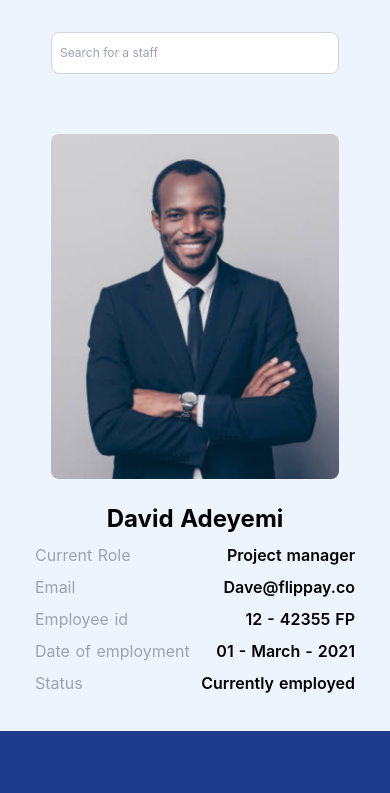
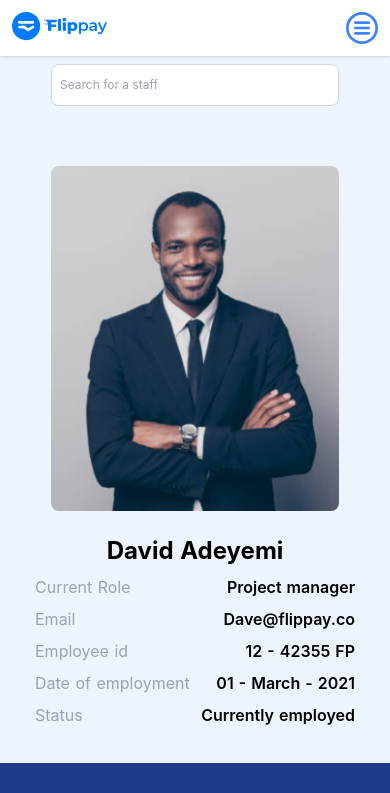
Before and after one commit to Uvacoder/flip-emp, a Nuxt app: page /home in a window 390 px wide. Shown: the top 793 px of the page. Built offline with nearby package versions, Linux system fonts and the light colour scheme.

Commit message:
implemented burger nav menu

```diff
--- /dev/null
+++ b/components/mobileNav.vue
@@ -0,0 +1,135 @@
+<template>
+  <div class="fixed w-full">
+    <div
+      class="
+        sm:hidden
+        relative
+        z-10
+        py-3
+        px-3
+        bg-white
+        shadow
+        flex
+        justify-between
+        top-0
+      "
+    >
+      <nuxt-link to="/"><img src="~/assets/logo.svg" alt="" /></nuxt-link>
+      <div>
+        <div v-if="!mobile" @click="toggleNav">
+          <svg
+            class="w-8 fill-current text-blue-500"
+            viewBox="0 0 512 512"
+            style="enable-background: new 0 0 512 512"
+            xml:space="preserve"
+          >
+            <g transform="translate(1 1)">
+              <g>
+                <g>
+                  <path
+                    d="M255-1C113.618-1-1,113.618-1,255s114.618,256,256,256s256-114.618,256-256S396.382-1,255-1z M255,468.333     c-117.818,0-213.333-95.515-213.333-213.333S137.182,41.667,255,41.667S468.333,137.182,468.333,255S372.818,468.333,255,468.333     z"
+                  />
+                  <path
+                    d="M361.667,148.333H148.333c-11.782,0-21.333,9.551-21.333,21.333c0,11.782,9.551,21.333,21.333,21.333h213.333     c11.782,0,21.333-9.551,21.333-21.333C383,157.885,373.449,148.333,361.667,148.333z"
+                  />
+                  <path
+                    d="M361.667,233.667H148.333C136.551,233.667,127,243.218,127,255s9.551,21.333,21.333,21.333h213.333     c11.782,0,21.333-9.551,21.333-21.333S373.449,233.667,361.667,233.667z"
+                  />
+                  <path
+                    d="M361.667,319H148.333C136.551,319,127,328.551,127,340.333c0,11.782,9.551,21.333,21.333,21.333h213.333     c11.782,0,21.333-9.551,21.333-21.333C383,328.551,373.449,319,361.667,319z"
+                  />
+                </g>
+              </g>
+            </g>
+          </svg>
+        </div>
+        <div v-if="mobile" @click="toggleNav">
+          <svg
+            class="w-8 fill-current text-blue-500"
+            viewBox="0 0 340.8 340.8"
+            style="enable-background: new 0 0 340.8 340.8"
+            xml:space="preserve"
+          >
+            <g>
+              <g>
+                <path
+                  d="M170.4,0C76.4,0,0,76.4,0,170.4s76.4,170.4,170.4,170.4s170.4-76.4,170.4-170.4S264.4,0,170.4,0z M170.4,323.6    c-84.4,0-153.2-68.8-153.2-153.2S86,17.2,170.4,17.2S323.6,86,323.6,170.4S254.8,323.6,170.4,323.6z"
+                />
+              </g>
+            </g>
+            <g>
+              <g>
+                <path
+                  d="M182.4,169.6l50-50c3.2-3.2,3.2-8.8,0-12c-3.2-3.2-8.8-3.2-12,0l-50,50l-50-50c-3.2-3.2-8.8-3.2-12,0    c-3.2,3.2-3.2,8.8,0,12l50,50l-50,49.6c-3.2,3.2-3.2,8.8,0,12c1.6,1.6,4,2.4,6,2.4s4.4-0.8,6-2.4l50-50l50,50c1.6,1.6,4,2.4,6,2.4    s4.4-0.8,6-2.4c3.2-3.2,3.2-8.8,0-12L182.4,169.6z"
+                />
+              </g>
+            </g>
+          </svg>
+        </div>
+      </div>
+    </div>
+    <div
+      :class="{ showNav: mobile, hideNav: !mobile }"
+      class="bg-white sm:hidden flex justify-evenly items-center text-gray-500"
+    >
+      <div @click="toggleView('home')" class="flex my-4">
+        <svg
+          class="w-6 mr-2 fill-current"
+          xmlns="http://www.w3.org/2000/svg"
+          viewBox="0 0 512 512"
+        >
+          <path
+            d="m498.195312 222.695312c-.011718-.011718-.023437-.023437-.035156-.035156l-208.855468-208.847656c-8.902344-8.90625-20.738282-13.8125-33.328126-13.8125-12.589843 0-24.425781 4.902344-33.332031 13.808594l-208.746093 208.742187c-.070313.070313-.140626.144531-.210938.214844-18.28125 18.386719-18.25 48.21875.089844 66.558594 8.378906 8.382812 19.445312 13.238281 31.277344 13.746093.480468.046876.964843.070313 1.453124.070313h8.324219v153.699219c0 30.414062 24.746094 55.160156 55.167969 55.160156h81.710938c8.28125 0 15-6.714844 15-15v-120.5c0-13.878906 11.289062-25.167969 25.167968-25.167969h48.195313c13.878906 0 25.167969 11.289063 25.167969 25.167969v120.5c0 8.285156 6.714843 15 15 15h81.710937c30.421875 0 55.167969-24.746094 55.167969-55.160156v-153.699219h7.71875c12.585937 0 24.421875-4.902344 33.332031-13.808594 18.359375-18.371093 18.367187-48.253906.023437-66.636719zm0 0"
+          />
+        </svg>
+        <div>Home</div>
+      </div>
+      <div @click="toggleView('history')" class="flex my-4">
+        <svg
+          class="w-6 mr-2 fill-current"
+          viewBox="0 0 16 14"
+          xmlns="http://www.w3.org/2000/svg"
+        >
+          <path
+            d="M2 12H8M2 2H11H2ZM2 7H14H2Z"
+            stroke="currentColor"
+            stroke-width="3"
+            stroke-linecap="round"
+            stroke-linejoin="round"
+          />
+        </svg>
+        <div>Staff History</div>
+      </div>
+    </div>
+  </div>
+</template>
+
+<script>
+export default {
+  data() {
+    return {
+      mobile: false,
+    }
+  },
+  methods: {
+    toggleNav() {
+      this.mobile = !this.mobile
+    },
+    toggleView(data) {
+      this.$emit('toggleView', data)
+      this.mobile = false
+    },
+  },
+}
+</script>
+
+<style>
+.hideNav {
+  transform: translateY(-500%);
+  transition: 1000ms;
+}
+.showNav {
+  transform: translateY(0);
+  transition: 1000ms;
+}
+</style>
--- a/components/staffHistory.vue
+++ b/components/staffHistory.vue
@@ -2,6 +2,7 @@
   <div
     class="
       my-container
+      mt-8
       col-start-1
       xl:col-start-3
       sm:col-start-4
--- a/components/staffHome.vue
+++ b/components/staffHome.vue
@@ -1,5 +1,5 @@
 <template>
-  <div class="my-container col-start-1 xl:col-start-3 sm:col-start-4 col-end-13 bg-blue-100 py-8 bg-opacity-50">
+  <div class="my-container mt-8 col-start-1 xl:col-start-3 sm:col-start-4 col-end-13 bg-blue-100 py-8 bg-opacity-50">
     <Search />
     <div class="flex flex-col mx-auto items-center max-w-xs">
       <div>
--- a/pages/home/index.vue
+++ b/pages/home/index.vue
@@ -1,5 +1,6 @@
 <template>
   <div class="grid grid-cols-12 appear">
+    <mobileNav @toggleView="toggleView"/>
     <sidebar @toggleView="toggleView"/>
     <staffHome class="appear" :staffInfo="staffInfo" v-if="showTab === 'home'"/>
     <staffHistory class="appear" :staffInfo="staffInfo" v-if="showTab === 'history'"/>
@@ -10,11 +11,13 @@
 import sidebar from '~/components/sidebar'
 import staffHome from '~/components/staffHome'
 import staffHistory from '~/components/staffHistory'
+import mobileNav from '~/components/mobileNav.vue'
 export default {
   components: {
     sidebar,
     staffHome,
     staffHistory,
+    mobileNav,
   },
   data () {
     return {
```
